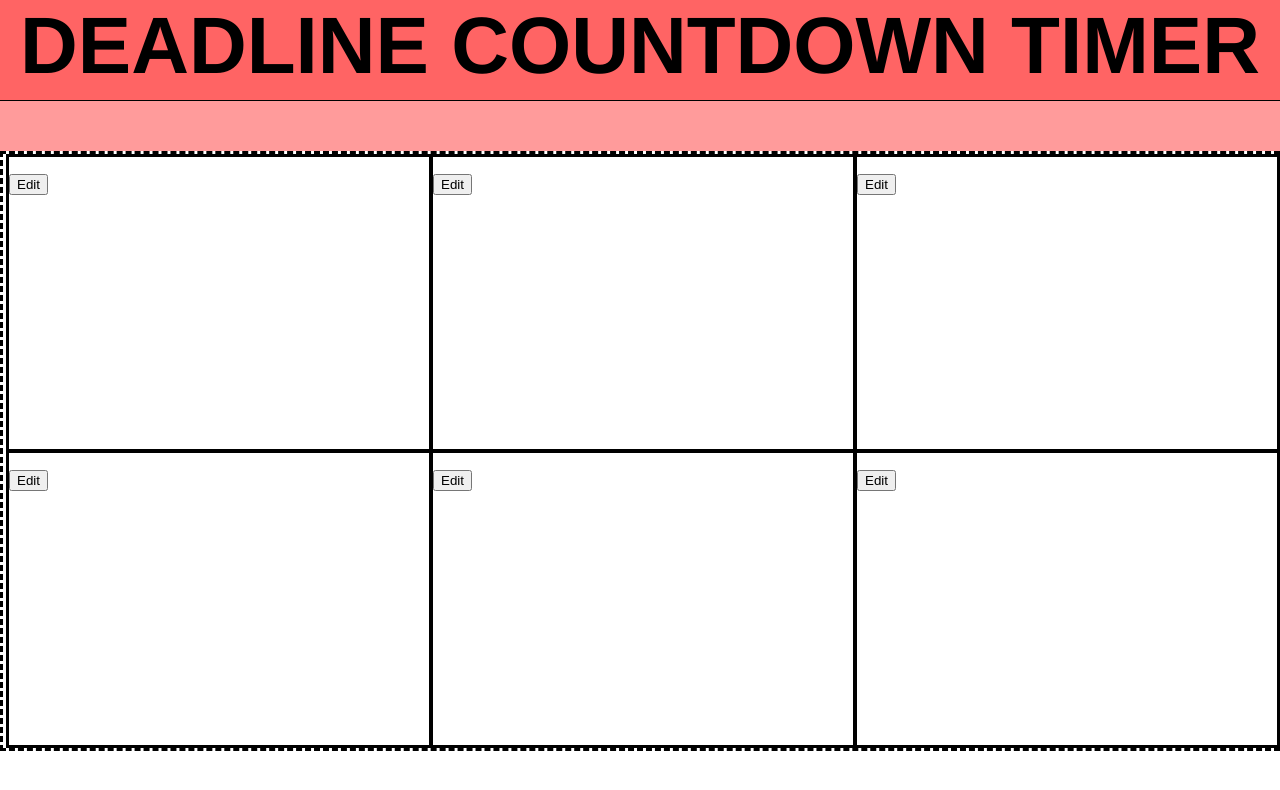
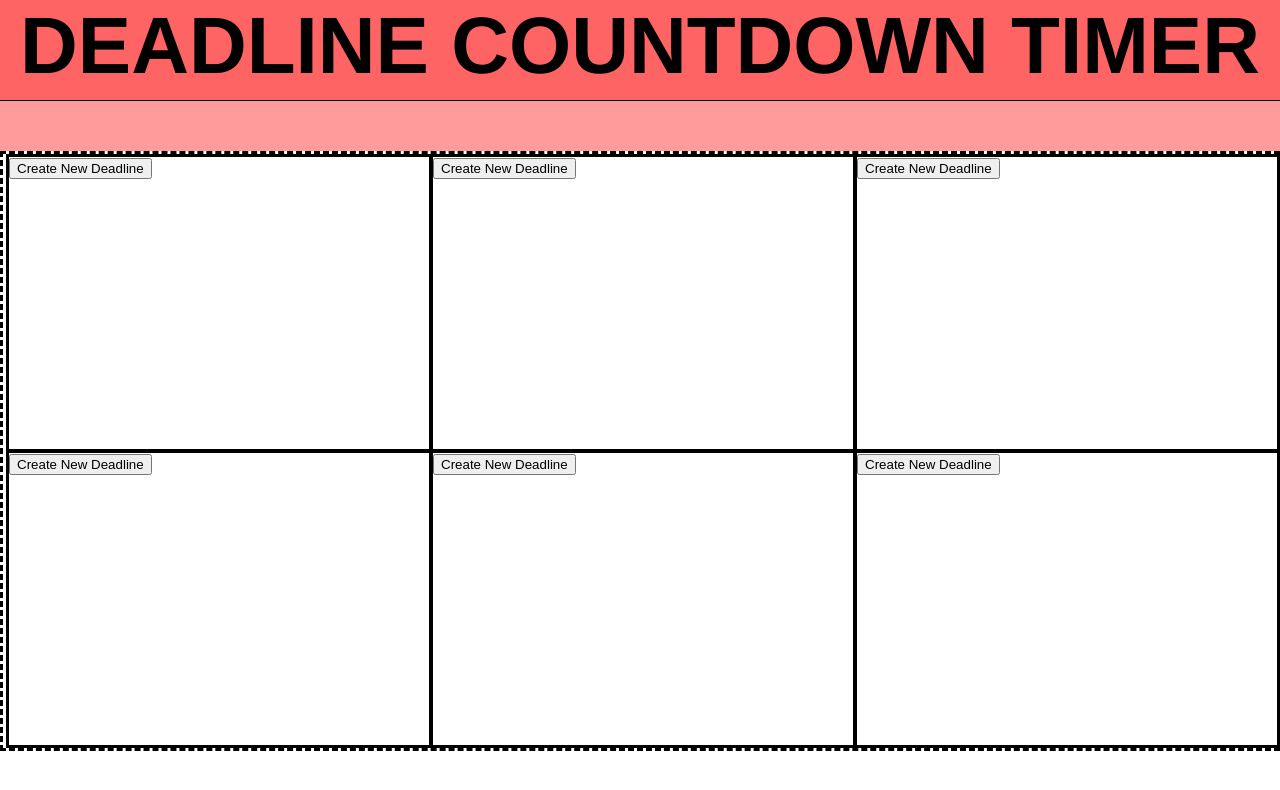
Before and after one commit to RichardKim503/deadline-countdown, a React (Create React App) app: page / in a window 1280 px wide. Shown: the top 790 px of the page. Built offline with nearby package versions, Linux system fonts and the light colour scheme.

Commit message:
Added a Create New Deadline button for deadlines that have never been created yet

```diff
--- a/src/Client/DeadlineBox.js
+++ b/src/Client/DeadlineBox.js
@@ -1,10 +1,12 @@
 import React, { useEffect, useState } from 'react';
 import DeadlineEdit from './DeadlineEdit';
+import { type } from '@testing-library/user-event/dist/type';
 
 export default function DeadlineBox(){
 
     const [title, editTitle] = useState();
-    const [deadline, setDeadline] = useState();
+    const [deadline, setDeadline] = useState("empty");
+    const [exist, doesExist] = useState(false);
     const [edit, setEdit] = useState(false);
 
     const [stateReset, resetter] = useState(0);
@@ -24,6 +26,7 @@ export default function DeadlineBox(){
         // console.log(new Date(newDeadline));
         // console.log(typeof newDeadline);
         setDeadline(new Date(newDeadline).valueOf());
+        doesExist(true);
     }
 
     // useEffect(() => {
@@ -96,7 +99,11 @@ export default function DeadlineBox(){
     return(
         <div>
 
-            {deadline}
+            {!exist && (
+                <button onClick={showEdit}>
+                    Create New Deadline
+                </button>
+            )}
 
             {!edit && (
                 <div>
@@ -116,9 +123,12 @@ export default function DeadlineBox(){
                         </p>
                     )}
 
-                    <button onClick={showEdit}>
-                        Edit
-                    </button>
+                    {exist && (
+                        <button onClick={showEdit}>
+                            Edit
+                        </button>
+                    )}
+
                 </div>
             )}
 
--- a/src/Client/DeadlineEdit.js
+++ b/src/Client/DeadlineEdit.js
@@ -154,9 +154,9 @@ export default function DeadlineEdit({updateDeadline, setEdit, editTitle}){
         }
 
         // console.log();
-        console.log(Date.now())
-        console.log(new Date(year, month - 1, day, hour, minute).valueOf())
-        console.log(Date.now() - new Date(year, month - 1, day, hour, minute).valueOf());
+        // console.log(Date.now())
+        // console.log(new Date(year, month - 1, day, hour, minute).valueOf())
+        // console.log(Date.now() - new Date(year, month - 1, day, hour, minute).valueOf());
         // console.log(Date.now() < new Date(year, month - 1, day, hour, minute).toString())
 
         if(meridiem === 'AM'){
```
